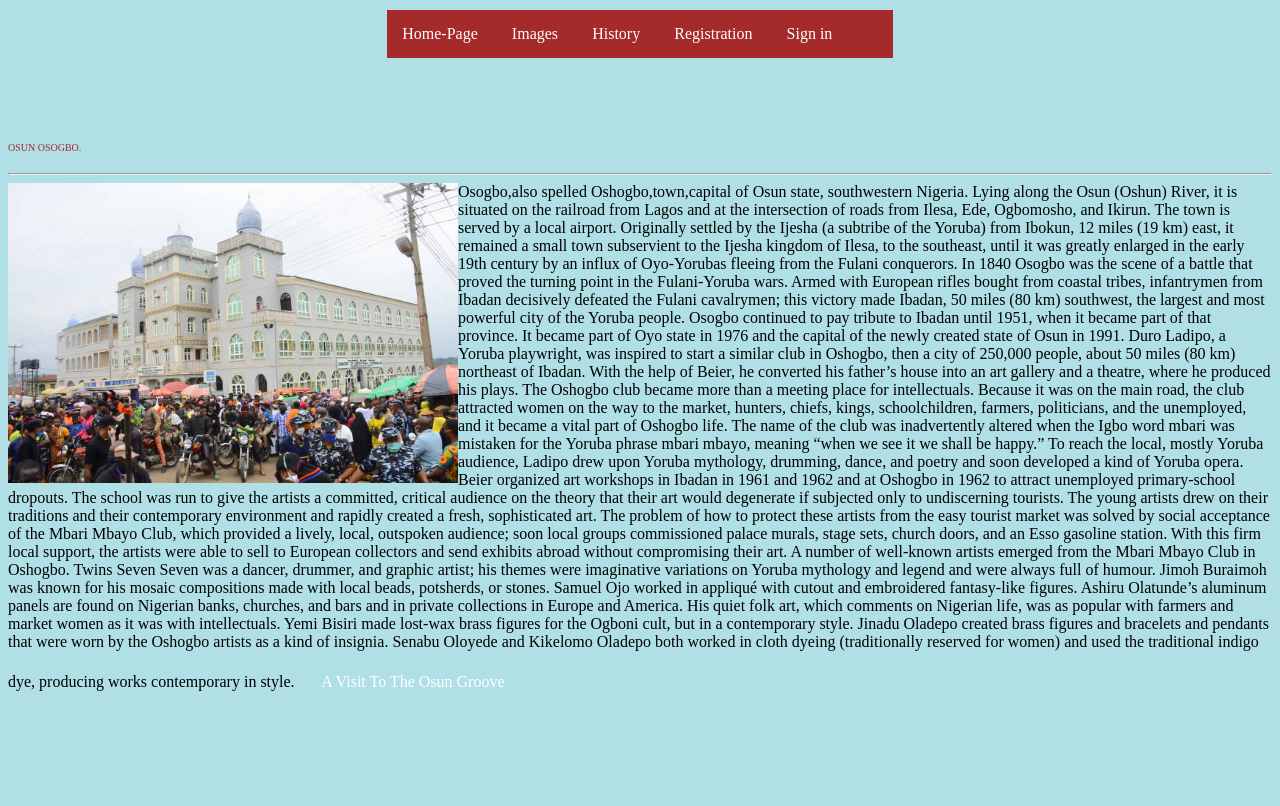
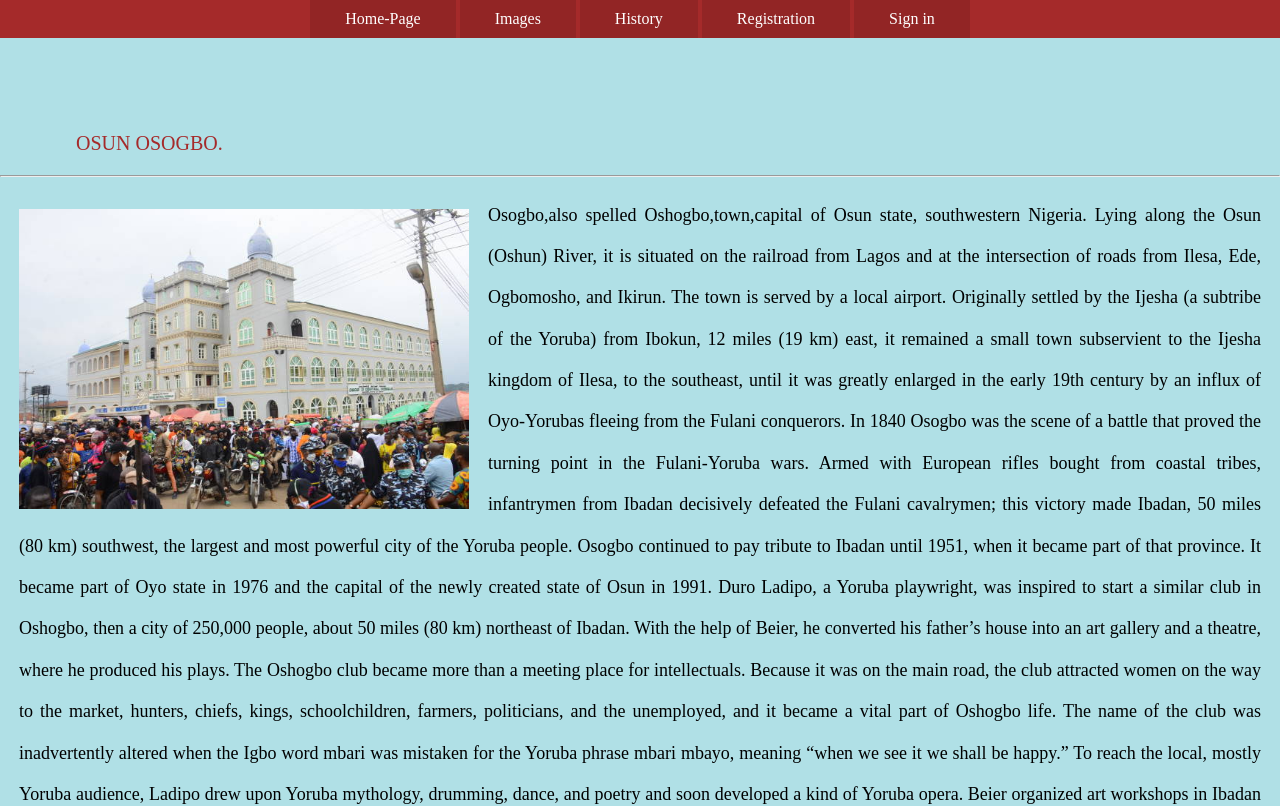
Before and after one commit to Tunmbi0204/osogbo-web, a plain HTML site: page index.html in a window 1280 px wide. Shown: the top 806 px of the page. Drawn offline with Linux system fonts and the light colour scheme.

Commit message:
pushing some of updates

```diff
--- a/css/style.css
+++ b/css/style.css
@@ -3,10 +3,10 @@
 }
 a{
     text-decoration: none;
-    padding: 1%;
-    margin: 10px;
+    padding: 10px 35px;
     display: inline-block;
-    color:white;
+    color: white;
+    background: rgba(0, 0, 0, 0.116);
 
 }
 a:hover{
@@ -17,4 +17,15 @@ a:hover{
     margin-left:40%;
     margin-right:40%;
 }
-2
+
+
+@media (max-width:400px){
+    .image img{
+        width: 100%;
+    }
+
+    .main-content{
+        padding: 0 5px;
+        width: 100%;
+    }
+}
--- a/index.html
+++ b/index.html
@@ -16,13 +16,23 @@
 }
 #lorem{
     color: brown;
+    padding: 0 76px;
+    font-size: 20px;
 }
 .nav{
-    background-color:brown;
-    margin-left:30%;
-    margin-right:30%;
+    background-color: brown;
+    text-align: center;
 }
-body {background-color: powderblue;
+body {
+     background-color: powderblue;
+    padding: 0;
+    margin: 0;
+}
+
+.image img{
+    padding: 0 19px;
+    float: left;
+    margin-top: 24px ;
 }
 p {
    font-size:x-small;
@@ -30,12 +40,18 @@ p {
     margin-right: 0%;
     }
 
+    .main-content{
+        line-height: 2.3;
+        font-size: 18px;
+        text-align: justify;
+        padding: 0 19px;
+
+    }
+
 </style>
 </head>
-<p></p>
-
-
 <body>
+    <div>
         <div class="nav">
             <a href="index.html" title="Introduction">Home-Page</a>
             <a href="newosogbocss.html" title="Gallery">Images</a>
@@ -43,6 +59,7 @@ p {
             <a href="registrationpage.html" title="register">Registration</a>
             <a href="loginpage.html" title="Login">Sign in</a>
             <!--<p class="content">STORIES AND HISTORIES</p>-->
+        </div>
     </div>
 
 <marquee direction="right"><h1 style="font-size:28px; margin-left: 5px;">WELCOME TO OSOGBO</h1></marquee>
@@ -53,7 +70,7 @@ p {
 
     <img src="images/osun mosque 99.jpg" width="450px" height="300px"style="float: left;">
     </div>
-<p<id="Lorem">Osogbo,also spelled Oshogbo,town,capital of Osun state, southwestern Nigeria. Lying along the Osun (Oshun) River, it is situated on the railroad from Lagos and at the intersection of roads from Ilesa, Ede, Ogbomosho, and Ikirun. The town is served by a local airport.
+<p class="main-content">Osogbo,also spelled Oshogbo,town,capital of Osun state, southwestern Nigeria. Lying along the Osun (Oshun) River, it is situated on the railroad from Lagos and at the intersection of roads from Ilesa, Ede, Ogbomosho, and Ikirun. The town is served by a local airport.
 Originally settled by the Ijesha (a subtribe of the Yoruba) from Ibokun, 12 miles (19 km) east, it remained a small town subservient to the Ijesha kingdom of Ilesa, to the southeast, until it was greatly enlarged in the early 19th century by an influx of Oyo-Yorubas fleeing from
 the Fulani conquerors. In 1840 Osogbo was the scene of a battle that proved the turning point in the Fulani-Yoruba wars. Armed with European rifles bought from coastal tribes, infantrymen from Ibadan decisively defeated the Fulani cavalrymen; this victory made Ibadan, 50 miles
 (80 km) southwest, the largest and most powerful city of the Yoruba people. Osogbo continued to pay tribute to Ibadan until 1951, when it became part of that province. It became part of Oyo state in 1976 and the capital of the newly created state of Osun in 1991.
```
Lines whose indentation alone changed are shown as unchanged.
